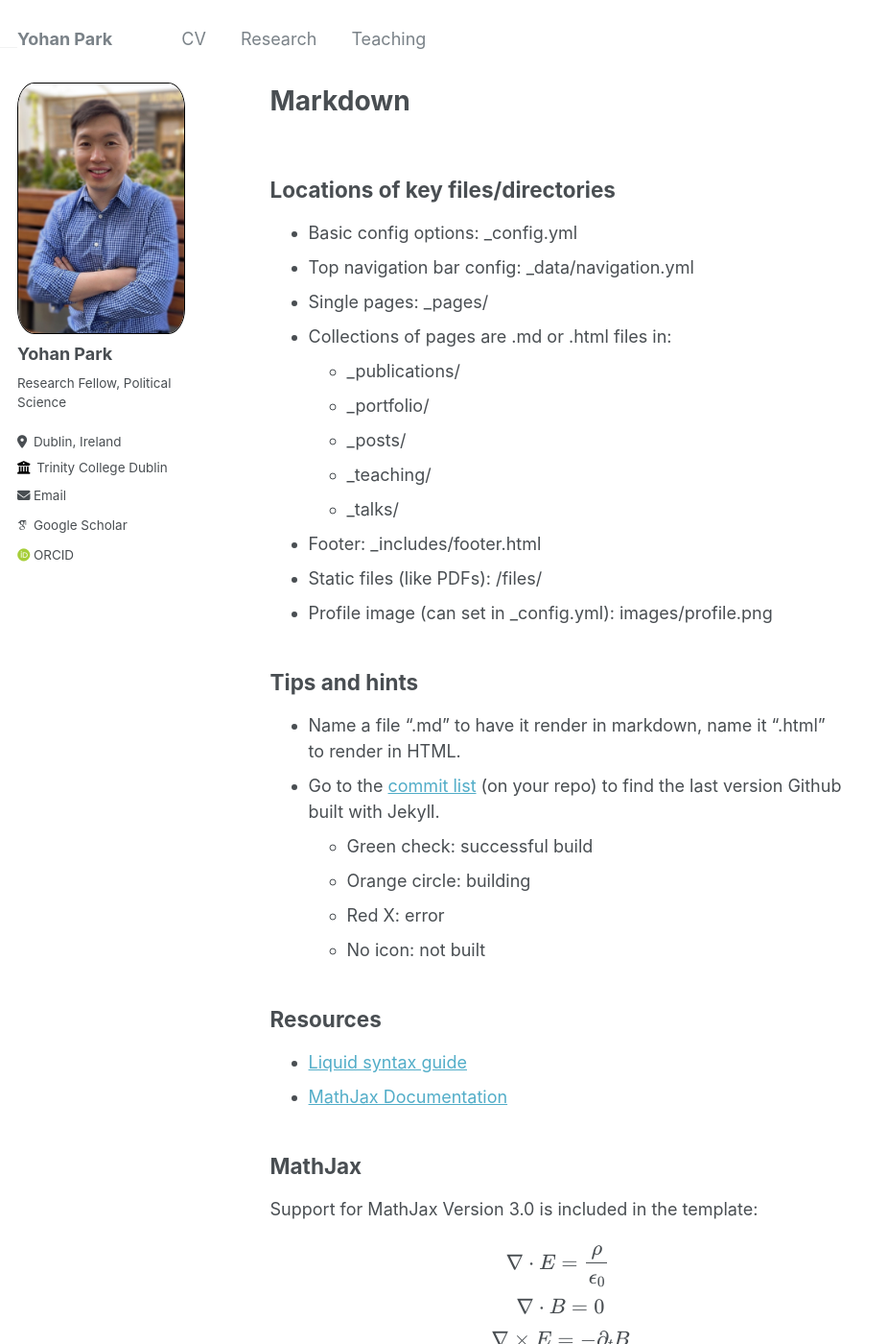
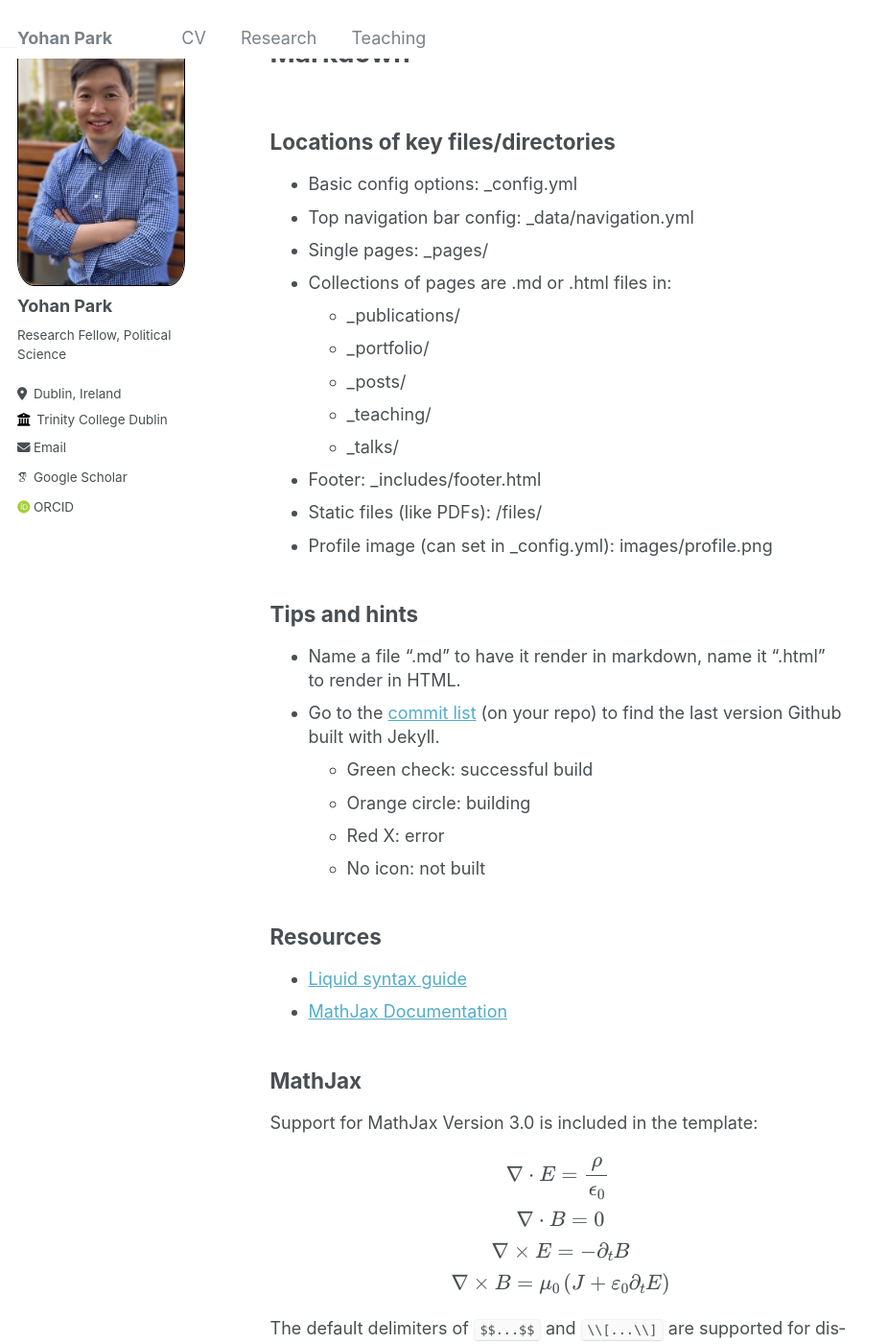
Before and after one commit to yohanpark23/yohanpark23.github.io, a Jekyll site: the page built from _pages/markdown.md, in a window 1280 px wide and 1400 px high. Shown: the whole window at 96% size, without its empty margins (0-926 px from the left). Built offline with Jekyll 4.4.1, drawn with Linux system fonts in a browser that asks for light colours; some web fonts are replaced.

Commit message:
Update _base.scss

```diff
--- a/_sass/_base.scss
+++ b/_sass/_base.scss
@@ -9,11 +9,11 @@ html {
 
 body {
   margin: 0;
-  padding: $masthead-height 0 0;
+  padding: 0;
   padding-bottom: 9em;
   color: $text-color;
   font-family: $global-font-family;
-  line-height: 1.5;
+  line-height: 1.4;
 
   &.overflow--hidden {
     /* when primary navigation is visible, the content in the background won't scroll */
@@ -25,7 +25,7 @@ h1, h2, h3, h4, h5, h6 {
   margin: 2em 0 0.5em;
   line-height: 1.2;
   font-family: $header-font-family;
-  font-weight: bold;
+  font-weight: black;
 }
 
 h1 {
```
